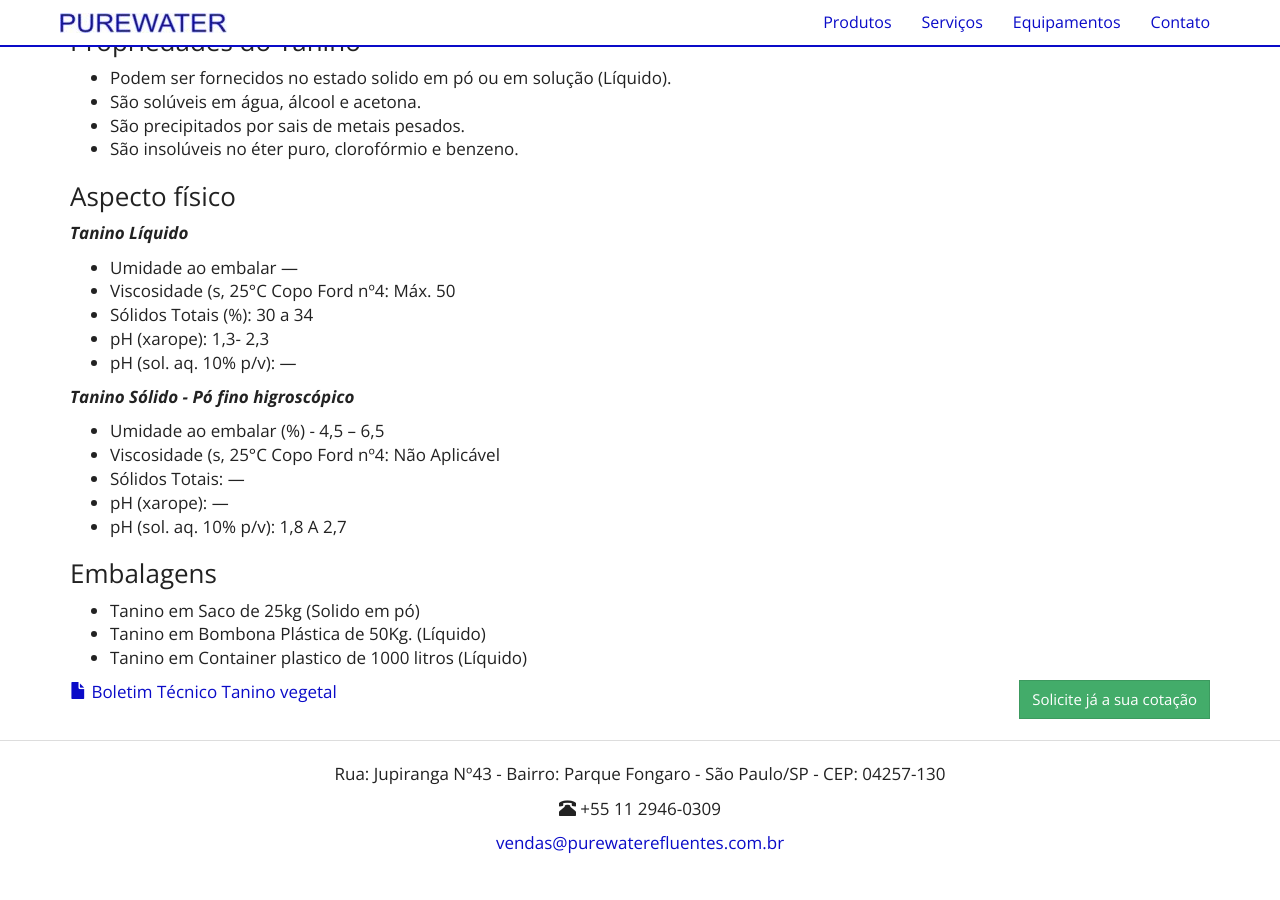
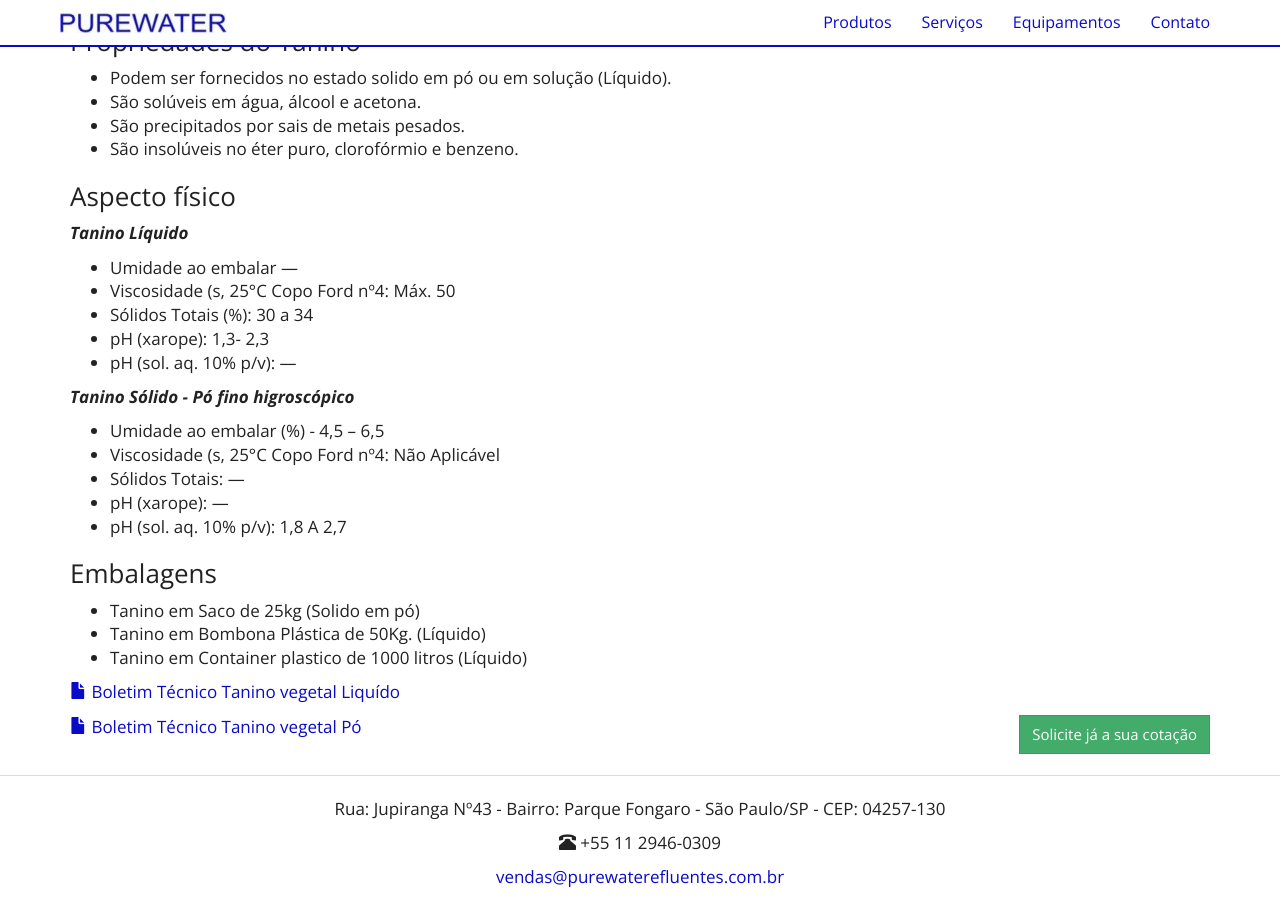
Before and after one commit to purewaterefluentes/purewaterefluentes.github.io, a Jekyll site: the page built from produtos/tanino-vegetal.md, in a window 1280 px wide and 900 px high, scrolled down 1039 px. Built offline with Jekyll 4.4.1, drawn with Linux system fonts in a browser that asks for light colours; nearby versions of some CDN libraries; library files that are not in the unit come from our copies; before the commit the page ends 1904 px from its top, so only the background shows below that.

Commit message:
Create tanino-vegetal.md

```diff
--- a/produtos/tanino-vegetal.md
+++ b/produtos/tanino-vegetal.md
@@ -62,5 +62,9 @@ podem ter seu efeito negativo na absorção do ferro remediado pela administraç
 - Tanino em Container plastico de 1000 litros (Líquido)
 
 {% include purewater/link-boletim.html
-   label="Boletim Técnico Tanino vegetal"
-   arquivo="Boletim Técnico Tanino Liquido.pdf" %}
+   label="Boletim Técnico Tanino vegetal Liquído"
+   arquivo="FISPQ TANINO LIQUIDO.pdf" %}
+
+ {% include purewater/link-boletim.html
+   label="Boletim Técnico Tanino vegetal Pó"
+   arquivo="FISPQ TANINO LIQUIDO.pdf" %}
```
